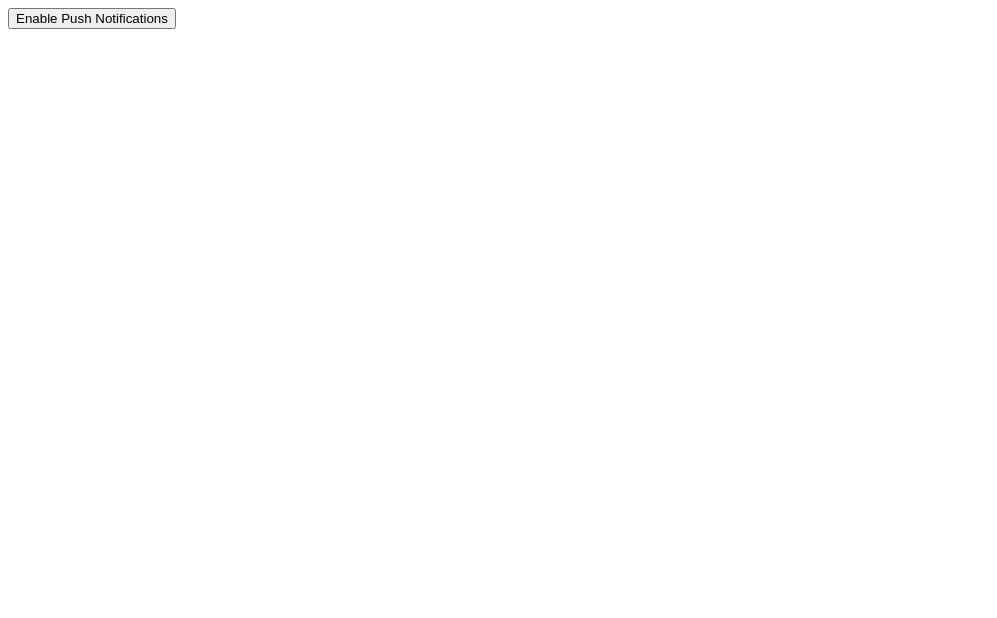
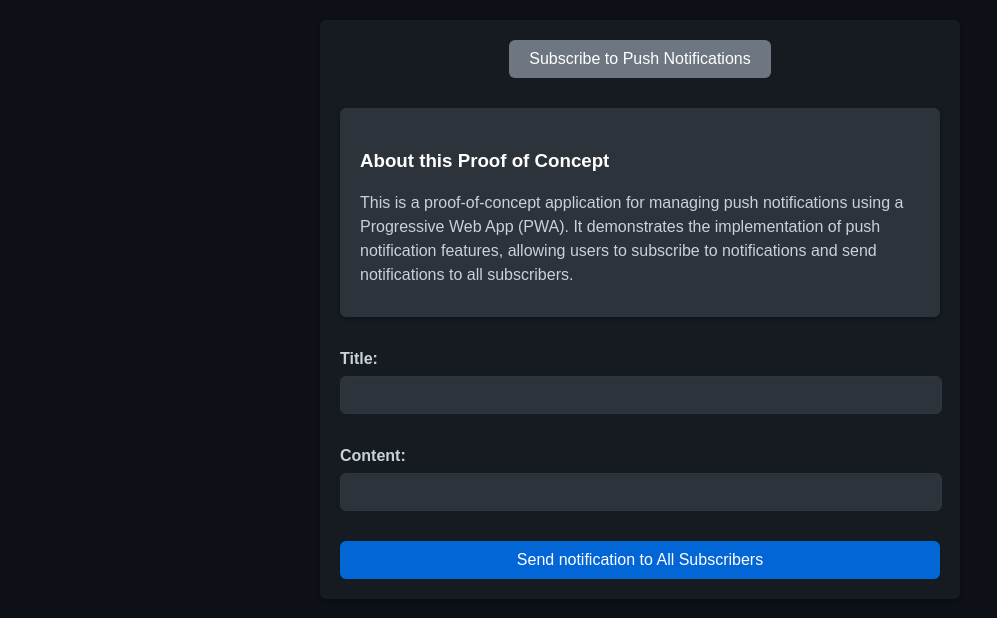
Before and after one commit to quentin-aslan/poc-push-api, a website: page public/index.html in a window 1280 px wide. Shown: the whole page, without its empty margins (0-997 px from the left). Drawn offline with Linux system fonts and the light colour scheme.

Commit message:
:sparkles: Add a form to send a notification to all subscribers and update some things

```diff
--- a/public/index.html
+++ b/public/index.html
@@ -1,11 +1,45 @@
 <!DOCTYPE html>
 <html lang="en">
 <head>
-    <title>Push Notification POC</title>
-    <script src="/main.js" async=""></script>
+    <meta charset="UTF-8">
+    <meta name="viewport" content="width=device-width, initial-scale=1.0">
+    <title>POC-PUSH-API</title>
     <link rel="manifest" href="/manifest.json">
+    <link rel="stylesheet" href="/style.css">
 </head>
 <body>
-<button id="subscribe">Enable Push Notifications</button>
+
+<div class="container">
+    <div id="header">
+        <button id="subscribe" class="button">Subscribe to Push Notifications</button>
+    </div>
+
+    <div class="card">
+        <h3>About this Proof of Concept</h3>
+        <p>
+            This is a proof-of-concept application for managing push notifications using a Progressive Web App (PWA).
+            It demonstrates the implementation of push notification features, allowing users to subscribe to notifications
+            and send notifications to all subscribers.
+        </p>
+    </div>
+
+    <div>
+        <div id="notificationForm">
+            <div>
+                <label for="notificationTitle">Title:</label>
+                <input type="text" id="notificationTitle" required>
+            </div>
+
+            <div>
+                <label for="notificationBody">Content:</label>
+                <input type="text" id="notificationBody" required>
+            </div>
+
+            <button id="notificationSubmit" class="button" type="submit">Send notification to All Subscribers</button>
+        </div>
+    </div>
+</div>
+
+<script src="/main.js"></script>
 </body>
 </html>
--- a/public/main.js
+++ b/public/main.js
@@ -3,9 +3,11 @@ document.getElementById('subscribe').onclick = () => {
         checkBrowserCompatibility();
         askNotificationPermission().then(subscribeUserToPush)
     } catch (e) {
-        console.error('Unable to register service worker', e);
+        console.log(e)
     }
 }
+
+document.getElementById('notificationSubmit').onclick = () => sendNotification()
 
 const serviceWorkerRegistration = async () => {
     return new Promise((resolve) => {
@@ -43,8 +45,6 @@ const subscribeUserToPush = async () => {
 
         const pushSubscription = await serviceWorker.pushManager.subscribe(subscribeOptions)
 
-        console.log('Received PushSubscription: ', JSON.stringify(pushSubscription));
-        // Send the subscription details to the server using the Fetch API
         await fetch('/subscribe', {
             method: 'post',
             headers: { 'Content-type': 'application/json' },
@@ -74,7 +74,33 @@ const urlBase64ToUint8Array = (base64String) => {
 }
 
 const getVapidPublicKey = async () => {
-    const response = await fetch('/vapid_public')
+    const response = await fetch('/vapidPublic')
     const data = await response.json()
     return data.vapid_public_key
 }
+
+const sendNotification = async () => {
+    try {
+        const title = document.getElementById('notificationTitle');
+        const body = document.getElementById('notificationBody');
+
+        if(title.value === '' || body.value === '') {
+            return alert('Please enter a title and content for the notification.');
+        }
+
+        const payload = { title, body }
+
+        await fetch('/sendNotification', {
+            method: 'POST',
+            headers: { 'Content-type': 'application/json' },
+            body: JSON.stringify(payload),
+        })
+
+        alert('Notification sent!')
+
+        title.value = ''
+        body.value = ''
+    } catch (e) {
+        console.error(e)
+    }
+}
--- /dev/null
+++ b/public/style.css
@@ -0,0 +1,82 @@
+:root {
+    --container-padding: 20px;
+    --input-padding: 10px;
+    --border-radius: 6px;
+}
+
+body {
+    font-family: Arial, sans-serif;
+    margin: 20px;
+    line-height: 1.5;
+    color: #c9d1d9;
+    background-color: #0d1117;
+}
+
+#header {
+    text-align: center;
+}
+
+#notificationForm {
+    display: flex;
+    flex-direction: column;
+    gap: 30px;
+}
+
+.container {
+    max-width: 600px;
+    margin: 0 auto;
+    padding: var(--container-padding);
+    background-color: #161b22;
+    border-radius: var(--border-radius);
+    box-shadow: 0 2px 4px rgba(0, 0, 0, 0.3);
+    display: flex;
+    flex-direction: column;
+    gap: 30px;
+}
+
+.button {
+    padding: 10px 20px;
+    font-size: 16px;
+    background-color: #6e7681;
+    color: #fff;
+    border: none;
+    border-radius: var(--border-radius);
+    cursor: pointer;
+}
+
+label {
+    font-weight: 600;
+    display: block;
+    margin-bottom: 5px;
+}
+
+input[type="text"] {
+    width: calc(100% - var(--input-padding) * 2);
+    padding: 10px;
+    font-size: 14px;
+    background-color: #2d333b;
+    color: #c9d1d9;
+    border: 1px solid #30363d;
+    border-radius: var(--border-radius);
+}
+
+#notificationSubmit {
+    background-color: #0366d6;
+}
+
+.card {
+    background-color: #2d333b;
+    padding: 20px;
+    border-radius: var(--border-radius);
+    box-shadow: 0 2px 4px rgba(0, 0, 0, 0.3);
+}
+
+.card h3 {
+    color: #fff;
+    margin-bottom: 10px;
+}
+
+.card p {
+    color: #c9d1d9;
+    margin-bottom: 10px;
+}
```
Also changed, not shown: app.ts (+2 -5 lines), README.md.
